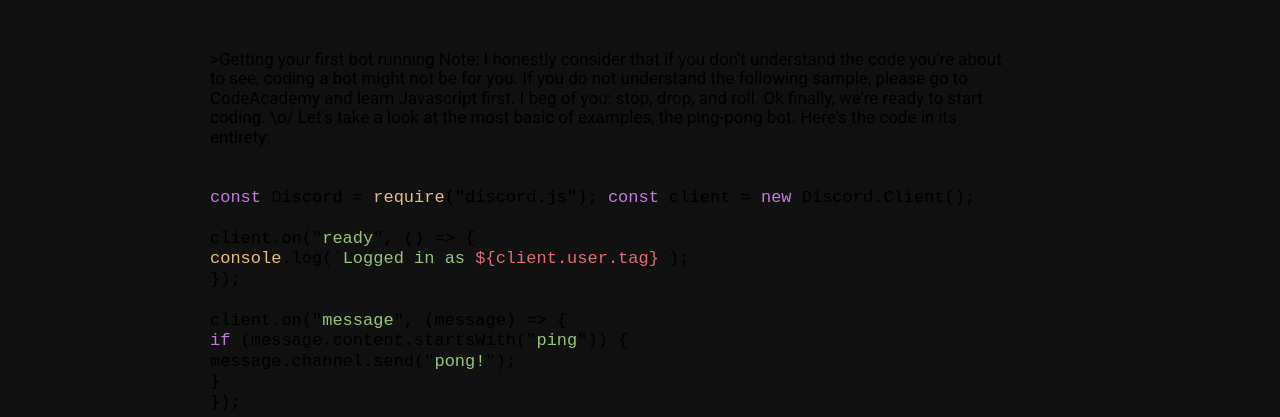
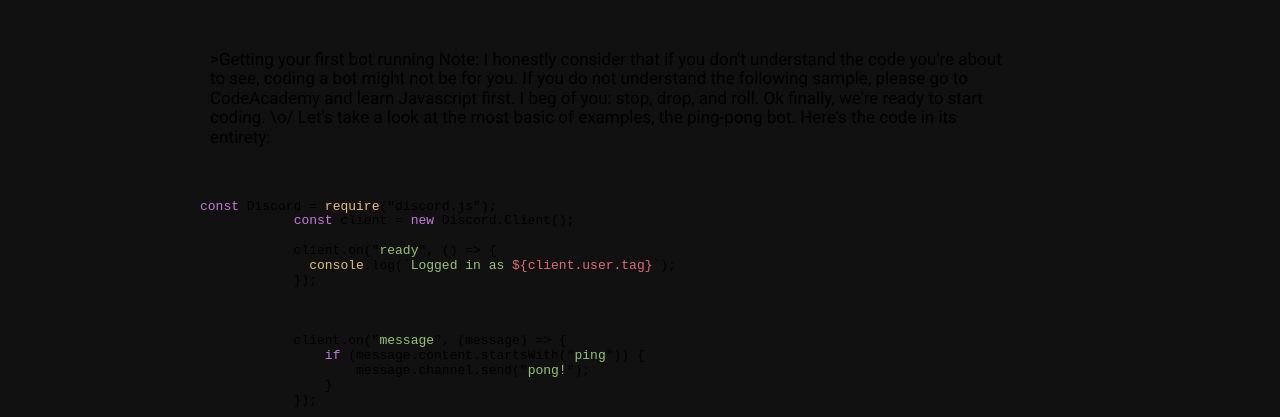
Before and after one commit to s4swa/s4swa.github.io, a plain HTML site: page docs/tsukuru.html in a window 1280 px wide. Shown: the part 342-759 px from the top of the page. Drawn offline with nearby package versions, Linux system fonts and the light colour scheme.

Commit message:
Update tsukuru.html

```diff
--- a/docs/tsukuru.html
+++ b/docs/tsukuru.html
@@ -61,20 +61,20 @@
           <p>>Getting your first bot running
           Note: I honestly consider that if you don't understand the code you're about to see, coding a bot might not be for you. If you do not understand the following sample, please go to CodeAcademy and learn Javascript first. I beg of you: stop, drop, and roll.
           Ok finally, we're ready to start coding. \o/ Let's take a look at the most basic of examples, the ping-pong bot. Here's the code in its entirety:<br><br><br>
-          <code class="example"><span class="purple">const</span> Discord = <span class="yellow">require</span>("<span class="lightgreen">discord.js</span>");
-            <span class="purple">const</span> client = <span class="purple">new</span> Discord.Client();<br><br>
+          <pre><code class="example"><span class="purple">const</span> Discord = <span class="yellow">require</span>("<span class="lightgreen">discord.js</span>");
+            <span class="purple">const</span> client = <span class="purple">new</span> Discord.Client();
 
-            client.on("<span class="green">ready</span>", () => {<br>
-              <span class="yellow">console</span>.log(`<span class="green">Logged in as </span><span class="red">${client.user.tag}</span>`);<br>
+            client.on("<span class="green">ready</span>", () => {
+              <span class="yellow">console</span>.log(`<span class="green">Logged in as </span><span class="red">${client.user.tag}</span>`);
             });<br><br>
 
-            client.on("<span class="green">message</span>", (message) => {<br>
-                <span class="purple">if</span> (message.content.startsWith("<span class="green">ping</span>")) {<br>
-                    message.channel.send("<span class="green">pong!</span>");<br>
-                }<br>
-            });<br><br>
+            client.on("<span class="green">message</span>", (message) => {
+                <span class="purple">if</span> (message.content.startsWith("<span class="green">ping</span>")) {
+                    message.channel.send("<span class="green">pong!</span>");
+                }
+            });
 
-            client.login("<span class="green">BotTokenHere</span>");</code><br><br>
+            client.login("<span class="green">BotTokenHere</span>");</code></pre>
             <span class="textman">(The variable client here is used an an example to represent the {Client} class. Some people call it bot, but you can technically call it whatever you want. I recommend sticking to client though!)<br>
             Copy that code and paste it in your editor.<br>
             Replace the string in the client.login() function with your secret token<br>
```
